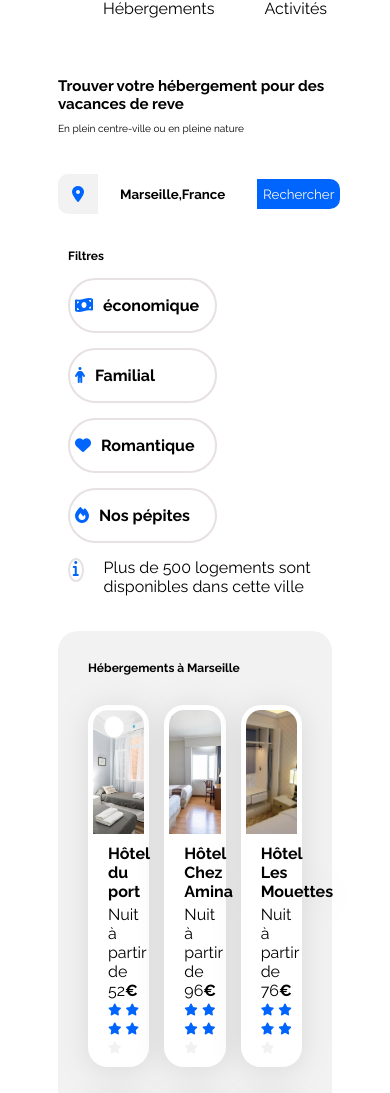
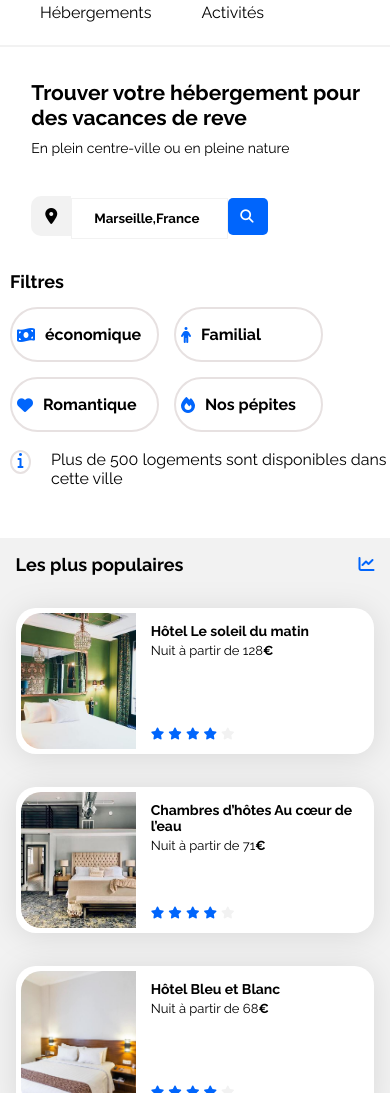
Before and after one commit to NibSnipe/projet-2, a plain HTML site: page index.html in a window 390 px wide. Shown: the part 65-1158 px from the top of the page. Drawn offline with Linux system fonts and the light colour scheme; files whose address does not match are found by name.

Commit message:
correction erreur tablette

```diff
--- a/css/style.css
+++ b/css/style.css
@@ -11,6 +11,10 @@
 
 .fa-solid {
     color: var(--main-color);
+}
+
+.fa-location-dot{
+    color: black;
 }
 
 body {
@@ -86,8 +90,8 @@ a {
 
 .logo a:hover {
     color: var(--main-color);
-  border-top: solid 2px var(--main-color);
-  padding-top: 12px;
+    border-top: solid 2px var(--main-color);
+    padding-top: 12px;
 }
 
 
@@ -150,9 +154,12 @@ input[type="submit"]{
     border-radius: 10px 0px 0px 10px;
     background-color: var(--main-bg-color) ;
     margin-right: -30px;
+}
 
+button {
+    display: none;
+}
 
-}
 
 /****** Info-filtre ***********/
 
@@ -582,32 +589,173 @@ margin-bottom: 20px;
 @media (max-width: 767.98px) {
     /* ... */
 
+
+.main-container{
+    padding: 0;
+}
+
+body{
+    margin: 0;
+}
+
 .section-title {
     margin: 0;
-    font-size: 12px;
+    font-size: 18px;
 }
 
+.loupe{
+    background-color: var(--main-color);
+
+    padding: 12px;
+    border-radius: 5px;
+    width: 40px;
+}
+
+.fa-magnifying-glass{
+    color: white;
+}
 
 /**** Header  ***********/
 
 
 .logo{
     display: flex;
+    flex-direction: column;
     justify-content: center;
     flex-wrap: wrap;
+    padding-bottom: 0;
 }
 
 .logo img{
-    width:80px;
+    width:60px;
     height:20px;
     padding-top: 20px;
+    padding-left: 42%;
+    padding-bottom: 12px;
 }
 
 
 .logo ul{
     display: flex;
-    gap: 50px;
+    border-bottom:  solid 2px var(--main-bg-color);
+    padding-bottom: 10px;
 }
+
+.logo li{
+    display: flex;
+    padding-bottom: 13px;
+
+}
+
+.logo li:hover{
+    width: 100%;
+    border-top: none;
+    color: var(--main-color);
+    border-bottom:  solid 2px var(--main-color);
+    padding-top: 0;
+    padding-bottom: 12px;
+}
+
+.logo a:hover {
+    width: 100%;
+    border-top: none;
+    color: var(--main-color);
+    padding-top: 0;
+}
+
+
+/**** Info  ***********/
+
+.info-recherche{
+    padding-left:8% ;
+}
+
+.info-titre {
+    padding-left: 8%;
+}
+
+.info-titre h2{
+    font-size: 21px;
+}
+
+.info-titre p{
+    font-size: 14px;
+}
+
+
+.info-filtre{
+    display: flex;
+    align-items: flex-start;
+    flex-direction: column;
+    width: 100%;
+    margin-left: 10px;
+}
+
+.info-bar {
+    padding-bottom: 0px;
+}
+
+input.bordure {
+    border: solid 1px;
+    border-color: var(--main-bg-color);
+    height:100%;
+}
+
+input[value="Rechercher"]{
+    display: none;
+}
+
+button{
+    display: flex;
+    border: none;
+    padding: 0;
+    margin: 0;
+}
+
+form{
+    display: flex;
+}
+
+/****** Hebergements And Populaires ***********/
+.hebergements-and-populaires {
+    display: flex;
+    flex-direction: column-reverse;
+    justify-content: space-between;
+}
+
+.hebergements-and-populaires section {
+    display: flex;
+    flex-direction: column;
+    justify-content: space-between;
+    border-radius: 0;
+    padding: 4%;
+}
+
+/****** Hebergements ***********/
+
+
+.hebergements-and-populaires .hebergements{
+    background-color: white;
+}
+
+.populaires-cards {
+    display: flex;
+    flex-direction: column;
+    width: 100%;
+
+}
+
+.hebergements-rows {
+    display: flex;
+    flex-direction: column;
+}
+
+
+.populaires-cards a {
+    width: 100%;
+}
+
+
 
 
 
@@ -616,8 +764,13 @@ margin-bottom: 20px;
 
 
 
+.Activité a {
+    width: 100%;
+}
+
 .Activité_galerie{
     display: flex;
+    flex-direction: column;
     gap: 10px;
     flex-wrap: wrap;
 
@@ -638,6 +791,7 @@ margin-bottom: 20px;
 .bas-de-page ul{
     display: flex;
     flex-direction: column;
+    gap: 13px;
 
 
 }
--- a/index.html
+++ b/index.html
@@ -38,11 +38,15 @@
                     <div class="info-gps">
                         <i class="fa-solid fa-location-dot"></i>
                     </div>
-                    <form action="" method="post"
+                    <form action="" method="post">
                     <label for="aaa">   </label>
                     <input class="bordure "type="text" name="ville" id="aaa" placeholder="Marseille,France">
                     <input type="submit" value="Rechercher">
+                    <button class="loupe" type="submit">             <i class="fa-solid fa-magnifying-glass"></i> </button>
+                    </form>
                 </div>
+
+
                 <div class="info-filtre">
                         <div class="colonne_filtre">
                             <h3 class="section-title"> Filtres </h3>
@@ -289,8 +293,8 @@
                  <a href="#">
 
                     <div class="boite-1">
-                             <img src="./images/activites/kilyan-sockalingum.jpg" alt="image Parc narional des Calanques">
-                             <h3 class="card-title">Parc narional des Calanques</h3>
+                             <img src="./images/activites/kilyan-sockalingum.jpg" alt="image Parc national des Calanques">
+                             <h3 class="card-title">Parc national des Calanques</h3>
                     </div>
                 </a>
 
@@ -312,7 +316,7 @@
             <div class="bas-de-page">
                 <ul>
                     <h3 class="card-title">A Propos</h3>
-                    <li> <a href="#"> Fonctionnemnt du site </a> </li>
+                    <li> <a href="#"> Fonctionnement du site </a> </li>
                     <li> <a href="#"> Conditions générales </a> </li>
                     <li> <a href="#"> Données et confidentialité </a> </li>
                 </ul>
```
